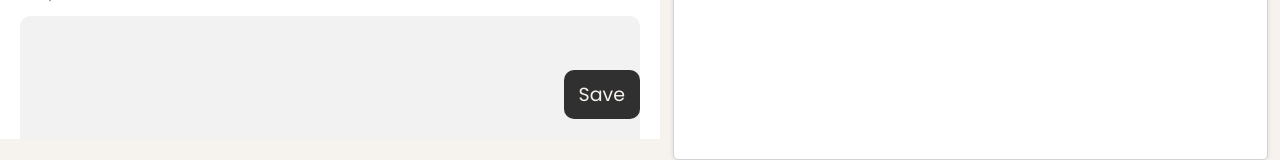
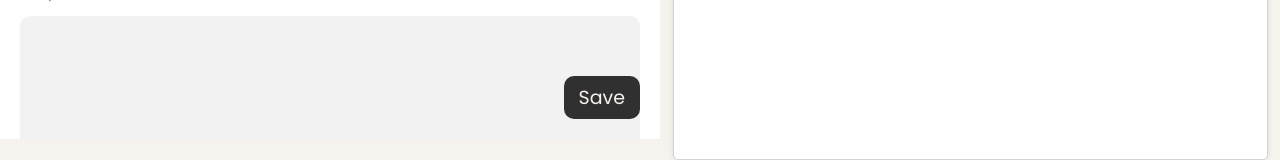
Before and after one commit to joaomarcosbc/myresume, a Next.js app: page / in a window 1280 px wide. Shown: the part 661-821 px from the top of the page. Built offline with nearby package versions, Linux system fonts and the light colour scheme.

Commit message:
fix: button size

```diff
--- a/src/styles/Button.module.css
+++ b/src/styles/Button.module.css
@@ -1,5 +1,5 @@
 .button {
-      padding: 10px 15px;
+  padding: 7px 15px;
   font-size: 19px;
   font-family: Poppins;
   border: none;
@@ -7,4 +7,9 @@
   border-radius: 10px;
   color: #f6f3ee;
   background-color: #303030;
+  transition: all ease 0.3s;
 }
+
+.button:hover {
+  background-color: rgb(0, 0, 0, 0.85);
+}
```
Lines whose indentation alone changed are shown as unchanged.
